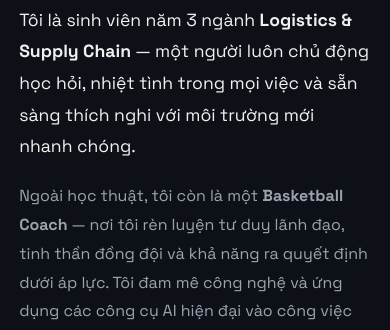
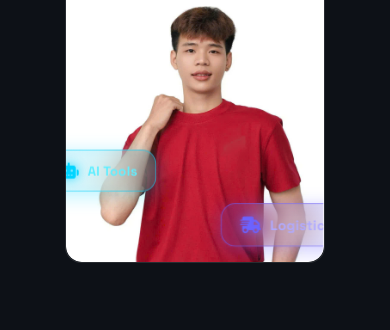
Before and after one commit to tohungg2005-sudo/portfolio, a plain HTML site: page index.html in a window 390 px wide. Shown: the part 1117-1447 px from the top of the page. Drawn offline with nearby package versions, Linux system fonts and the light colour scheme; some packages are replaced by stand-ins of ours; animation ran at ten frames a second; a script that the page names is missing.

Commit message:
Fix: hiển thị avatar trên mobile/tablet
- Bỏ display:none của .about-visual ở breakpoint ≤1024px
- Thu nhỏ card-3d xuống 260x320px cho vừa màn hình nhỏ
- Điều chỉnh vị trí badges không bị tràn ra ngoài

Generated with [Devin](https://cli.devin.ai/docs)

Co-Authored-By: Devin <158243242+devin-ai-integration[bot]@users.noreply.github.com>

```diff
--- a/assets/css/style.css
+++ b/assets/css/style.css
@@ -1606,8 +1606,25 @@ img { max-width: 100%; }
   .workstyle-grid,
   .achieve-grid { grid-template-columns: repeat(2, 1fr); }
 
-  .about-grid { grid-template-columns: 1fr; }
-  .about-visual { display: none; }
+  .about-grid {
+    grid-template-columns: 1fr;
+    justify-items: center;
+  }
+
+  .about-visual {
+    display: flex;
+    justify-content: center;
+  }
+
+  .card-3d {
+    width: 260px;
+    height: 320px;
+  }
+
+  /* Badges nằm gọn vào trong card trên mobile */
+  .card-badge-1 { right: -10%; top: -3%; }
+  .card-badge-2 { left: -10%; bottom: 22%; }
+  .card-badge-3 { right: -10%; bottom: 2%; }
 
   .contact-wrapper { grid-template-columns: 1fr; gap: 3rem; }
 }
```
